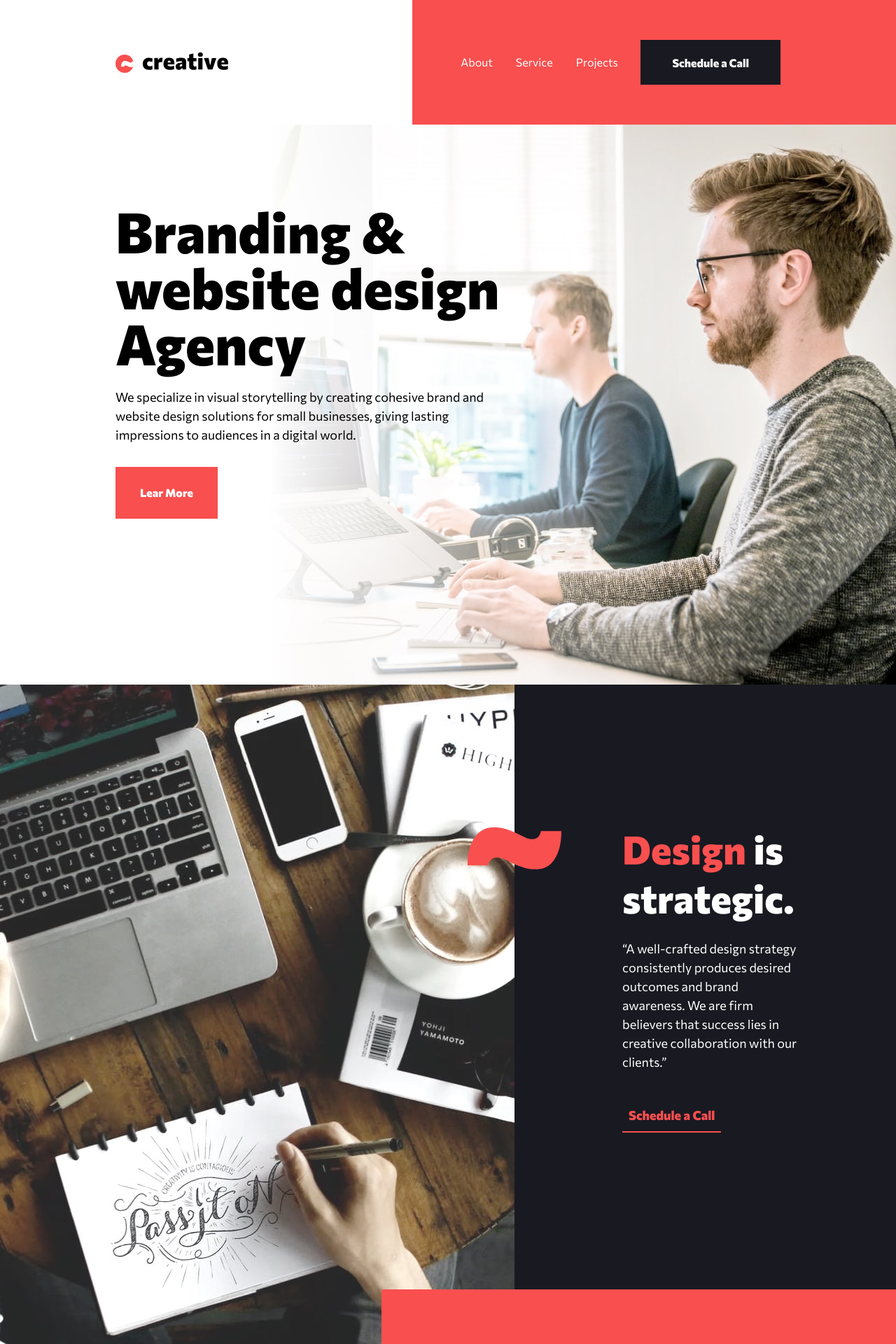
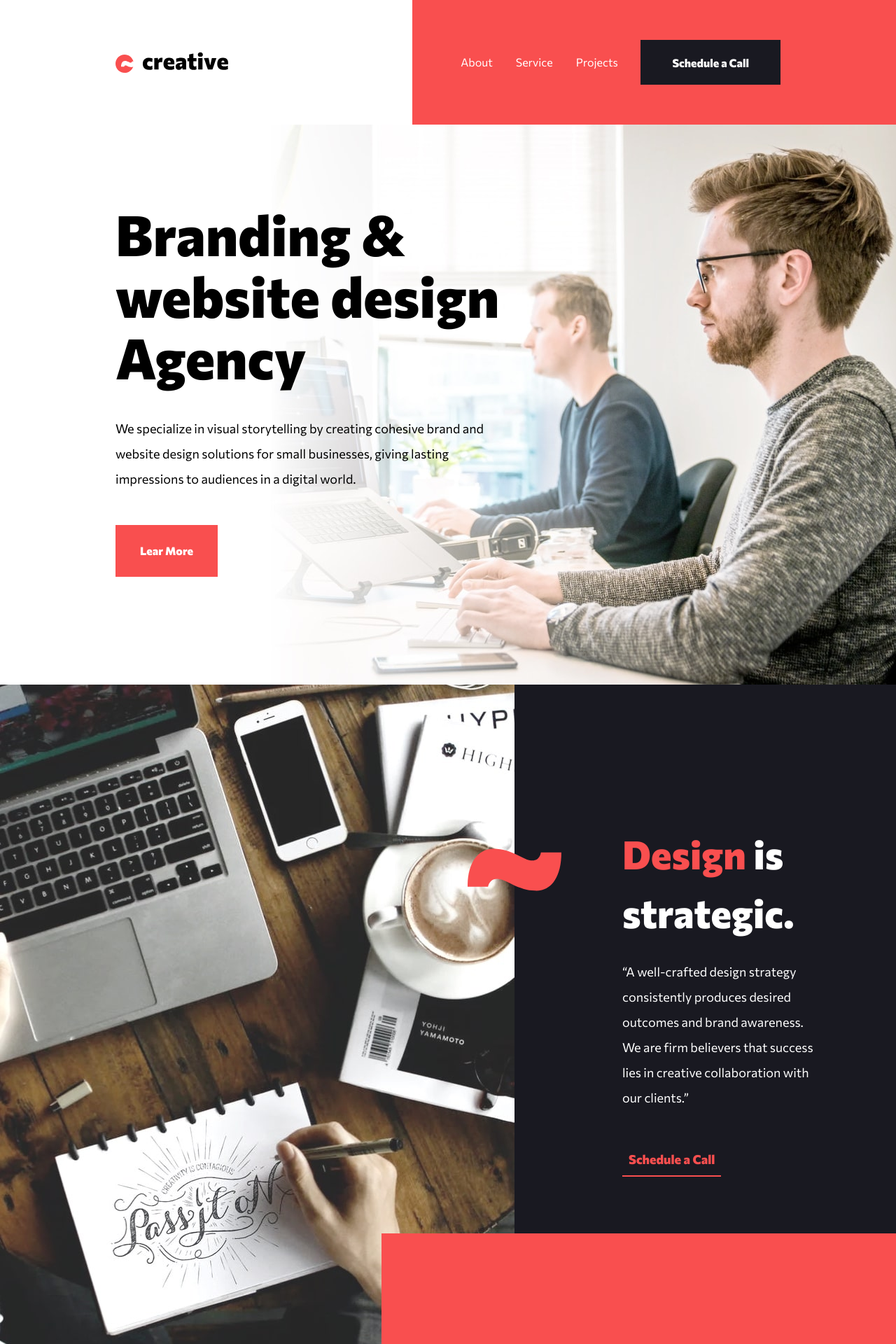
Before and after one commit to aroquega/creative-agency, a React (Vite) app in the folder site/: page / in a window 1280 px wide. Shown: the top 1920 px of the page at 70% size. Built offline with nearby package versions, Linux system fonts and the light colour scheme.

Commit message:
adjust padding for desktop devices

```diff
--- a/site/src/App.tsx
+++ b/site/src/App.tsx
@@ -17,7 +17,7 @@ function App() {
         <h2 className="text-[32px] xl:text-[56px] relative z-10 leading-none lg:max-w-[705px] lg:pt-[200px] lg:pl-[165px] font-extrabold md:text-black md:pt-[126px] md:pl-[39px]">
           Our approach for creating a winning brand
         </h2>
-        <ul className="mt-[49px] md:-mt-[120px] xl:flex-1 lg:-ml-[160px] lg:pr-[150px] space-y-10 md:bg-red relative md:py-[120px] md:pl-[43px] md:pr-[40px] lg:pl-[280px] lg:py-[200px]">
+        <ul className="mt-[49px] md:-mt-[120px] xl:-mt-[200px] xl:flex-1 lg:-ml-[160px] lg:pr-[150px] space-y-10 md:bg-red relative md:py-[120px] md:pl-[43px] md:pr-[40px] lg:pl-[285px] lg:py-[200px]">
           <BulletItem order="01" title="Brand Strategy">
             Brand strategy is critical for long-term success. Outshining
             competitors and capturing the target audience are key.
--- a/site/src/components/Carousel.tsx
+++ b/site/src/components/Carousel.tsx
@@ -67,8 +67,8 @@ export function Carousel({ images }: Props) {
           src={whitePattern}
           className="absolute top-[126px] right-0 translate-x-1/2 w-[62px] hidden sm:block xl:w-auto xl:top-[186px]"
         />
-        <h2 className="text-white font-extrabold text-[32px] xl:text-[56px] mb-6 leading-none">
-          Brand naming & guidelines
+        <h2 className="text-nowrap text-white font-extrabold text-[32px] xl:text-[56px] mb-6 leading-none">
+          Brand naming &<br /> guidelines
         </h2>
         <div className="space-x-4">
           <button onClick={throttle(handlePrevSlide, 5000)}>
--- a/site/src/components/text.tsx
+++ b/site/src/components/text.tsx
@@ -7,7 +7,7 @@ interface TextProps {
 
 export const Heading1 = (props: TextProps) => (
   <h1
-    className={`text-[40px] sm:text-[56px] lg:text-[80px] font-extrabold leading-none ${
+    className={`text-[40px] sm:text-[56px] lg:text-[80px] font-extrabold leading-none lg:leading-[88px] ${
       props.className || ""
     }`}
   >
@@ -16,14 +16,14 @@ export const Heading1 = (props: TextProps) => (
 );
 
 export const Heading2 = (props: TextProps) => (
-  <h2 className="font-extrabold text-[32px] xl:text-[56px] mb-6 leading-tight">
+  <h2 className="font-extrabold text-[32px] xl:text-[56px] mb-6 leading-tight lg:leading-normal">
     {props.children}
   </h2>
 );
 
 export const Paragraph = (props: TextProps) => (
   <p
-    className={`text-[15px] lg:text-[18px] font-normal leading-normal ${props.className}`}
+    className={`text-[15px] lg:text-[18px] font-normal leading-normal xl:leading-loose ${props.className}`}
   >
     {props.children}
   </p>
--- a/site/src/sections/Hero.tsx
+++ b/site/src/sections/Hero.tsx
@@ -11,7 +11,7 @@ export function Hero() {
         <Heading1 className="sm:max-w-[398px] xl:max-w-[550px]">
           Branding & website design Agency
         </Heading1>
-        <Paragraph className="sm:max-w-[398px] xl:max-w-[540px] mt-[15px] md:mt-[24px] mb-10 md:mb-8">
+        <Paragraph className="sm:max-w-[398px] xl:max-w-[540px] mt-[15px] md:mt-[24px] xl:mt-10 mb-10 md:mb-8 xl:mb-12">
           We specialize in visual storytelling by creating cohesive brand and
           website design solutions for small businesses, giving lasting
           impressions to audiences in a digital world.
--- a/site/src/sections/Strategy.tsx
+++ b/site/src/sections/Strategy.tsx
@@ -14,7 +14,7 @@ export function Strategy() {
       <div className="relative flex-shrink-0">
         <img
           src={redPattern}
-          className="absolute top-0 left-6 -translate-y-1/2 w-14 sm:left-auto sm:right-0 sm:translate-x-1/2 sm:top-[145px] xl:top-[234px] xl:w-auto"
+          className="absolute top-0 left-6 -translate-y-1/2 sm:translate-y-0 w-14 sm:left-auto sm:right-0 sm:translate-x-1/2 sm:top-[145px] xl:top-[234px] xl:w-auto"
         />
         <ResponsiveImage
           className="sm:min-w-[378px] xl:min-w-[735px]"
@@ -23,13 +23,12 @@ export function Strategy() {
           desktop={imageStrategicDesktop}
         />
       </div>
-      <div className="px-6 bg-black text-white py-[72px] sm:pt-[120px] sm:pl-[69px] sm:pr-[40px] xl:pt-[200px] xl:pl-[154px] xl:pr-[141px] text-[15px]">
-        <Heading2 className="mb-6">
+      <div className="px-6 bg-black text-white py-[72px] sm:pt-[120px] sm:pl-[69px] sm:pr-[40px] xl:pt-[200px] xl:pl-[154px] xl:pr-[106px] text-[15px]">
+        <Heading2 className="mb-6 xl:mb-11">
           <span className="text-red">Design </span>is
           <br className="hidden md:block" /> strategic.
         </Heading2>
-        <h2 className=""></h2>
-        <Paragraph className="mb-10">
+        <Paragraph className="mb-10 xl:mb-12">
           “A well-crafted design strategy consistently produces desired outcomes
           and brand awareness. We are firm believers that success lies in
           creative collaboration with our clients.”
```
